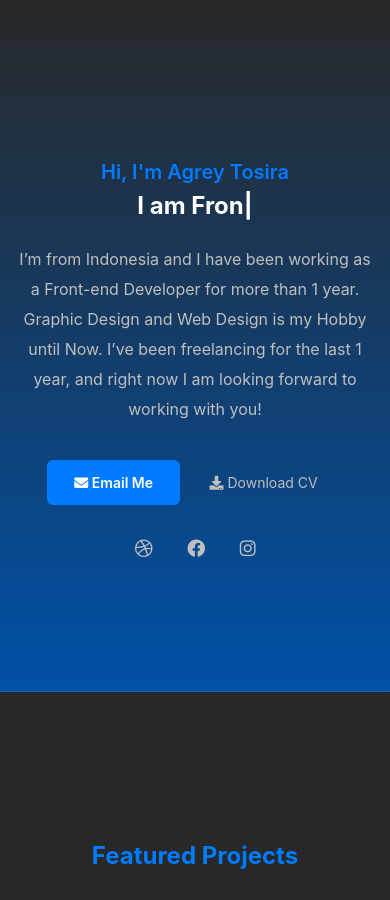
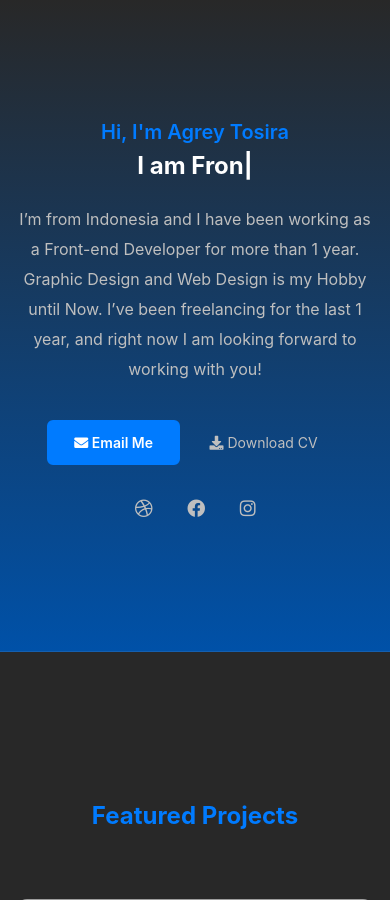
Before and after one commit to agreytosira/agreytosira.github.io, a PHP site: page / in a window 390 px wide. Shown: the top 900 px of the page. Run offline with PHP 8.4, Linux system fonts and the light colour scheme; some libraries are stand-ins or nearby versions; grey boxes are pictures that could not be loaded.

Commit message:
Update responsive

```diff
--- a/css/style.css
+++ b/css/style.css
@@ -401,3 +401,9 @@ section {
         background: #004c9e !important;
     }
 }
+
+@media (min-width:320px) {
+    .jumbotron {
+        padding-top: 120px !important;
+    }
+}
```
